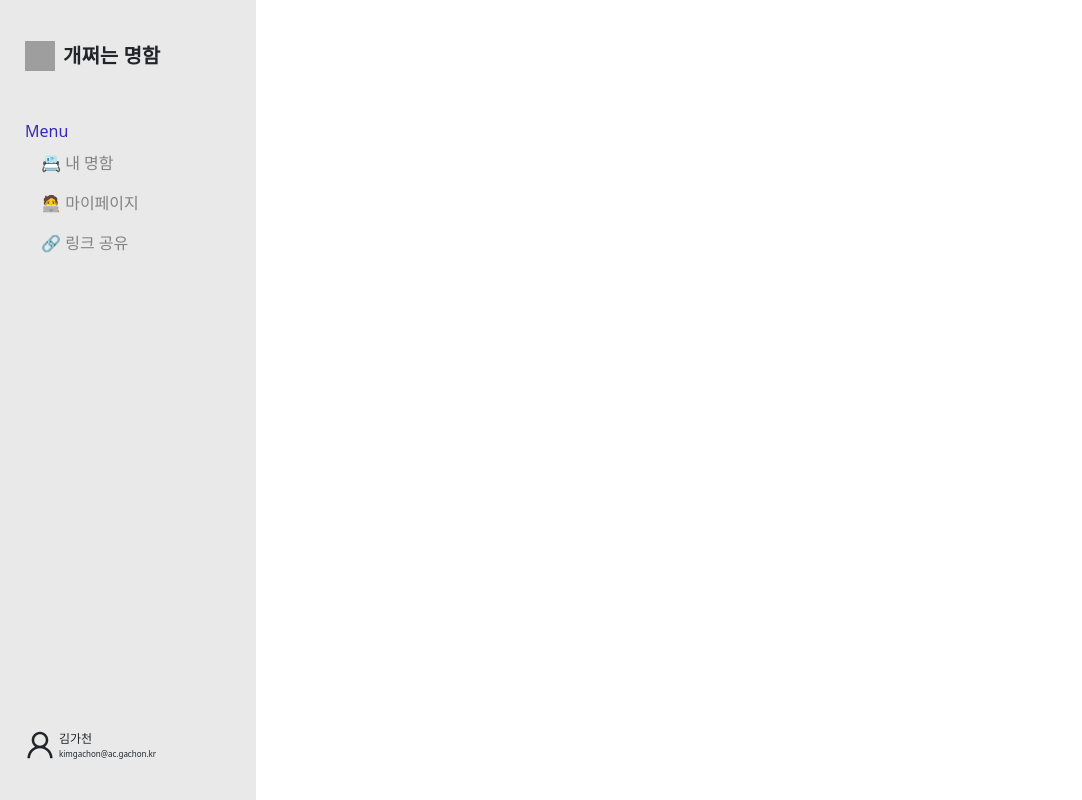
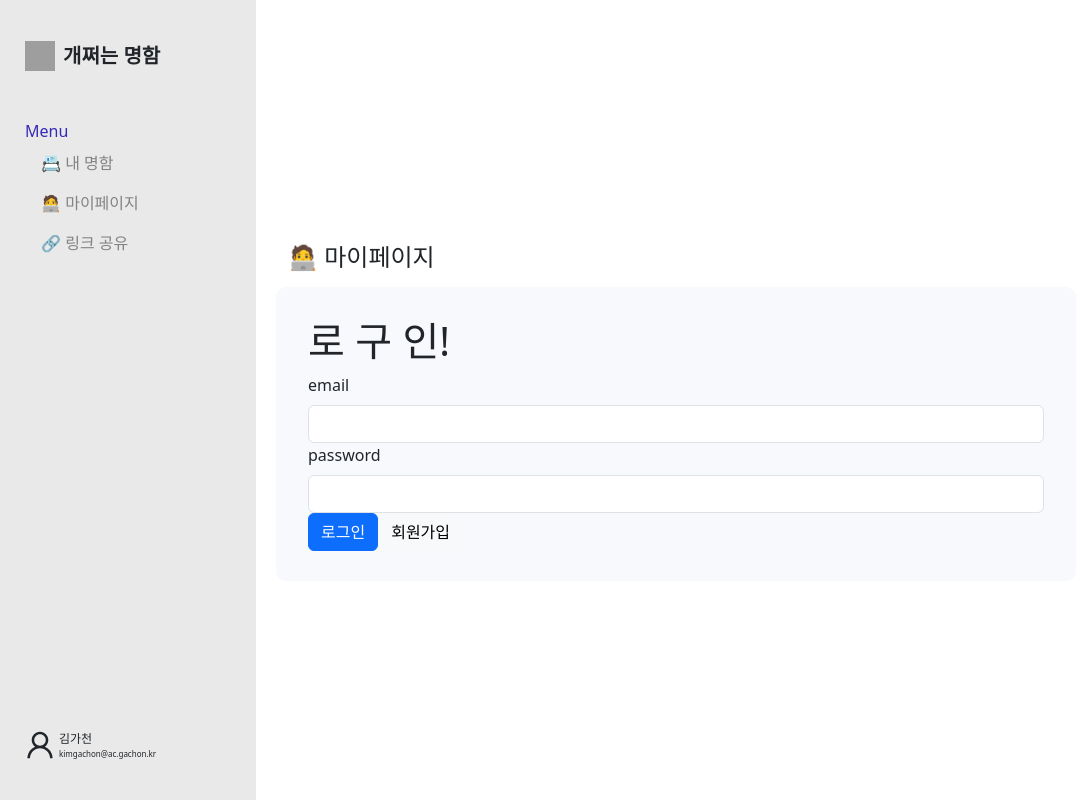
Before and after one commit to Wacathon/frontend, a React (Create React App) app: page /login in a window 1280 px wide. Shown: the whole page, without its empty margins (0-1082 px from the left). Built offline with nearby package versions, Linux system fonts and the light colour scheme; grey boxes are pictures that could not be loaded.

Commit message:
feat: add login page

```diff
--- a/package.json
+++ b/package.json
@@ -7,6 +7,7 @@
     "@testing-library/react": "^13.4.0",
     "@testing-library/user-event": "^13.5.0",
     "antd": "^5.8.3",
+    "axios": "^1.4.0",
     "bootstrap": "^5.3.1",
     "chart.js": "^4.3.3",
     "react": "^18.2.0",
--- a/src/components/forms/Inputs.js
+++ b/src/components/forms/Inputs.js
@@ -1,6 +1,6 @@
 import React from "react";
 
-import { Form } from "react-bootstrap";
+import Form from "react-bootstrap/Form";
 
 function Inputs({
 	inputValue,
--- /dev/null
+++ b/src/pages/LoginPage.js
@@ -0,0 +1,78 @@
+import React from "react";
+import axios from "axios";
+
+import { Col, Container, Row, Form, Button } from "react-bootstrap";
+import "../components/mypages/mypage.css";
+import { useNavigate } from "react-router-dom";
+
+function LoginPage() {
+  const navigator = useNavigate()
+
+  const login = React.useCallback(async (email = "tester1@test.com", passwd = "abcd1234!@") => {
+    try {
+      const { data: { response, success } } = await axios.post('http://43.202.59.248:8080/api/member/login', {
+        email,
+        passwd,
+      })
+      if (success) {
+        const { accessToken, refreshToken } = response
+        localStorage.setItem("accessToken", accessToken)
+        localStorage.setItem("refreshToken", refreshToken)
+      }
+      console.log()
+    } catch (e) {
+      console.error(e)
+    }
+	}, [])
+
+  return (
+		<Container fluid>
+			<Row className="mt-4">
+				<Col>
+					<h4>🧑‍💻 마이페이지</h4>
+				</Col>
+			</Row>
+			<Row className="mt-2 myPage-wrapper">
+        <h1> 로 구 인! </h1>
+        <Form onSubmit={async (e) => {
+          e.preventDefault()
+          console.log(e.target.children["email"].value)
+          console.log(e.target.children["passwd"].value)
+          await login(
+            e.target.children["email"].value,
+            e.target.children["passwd"].value,
+          )
+        }}>
+          <Form.Label htmlFor="email">email</Form.Label>
+          <Form.Control
+            type="email"
+            id="email"
+            aria-describedby="tester1@test.com"
+          />
+          <Form.Label htmlFor="password">password</Form.Label>
+          <Form.Control
+            type="password"
+            id="passwd"
+            aria-describedby="abcd1234!@"
+          />
+          <Button
+            type="submit"
+          >
+            로그인
+          </Button>
+          <Button
+            variant="light"
+            onClick={() => {
+              navigator("/signup")
+            }}
+          >
+            회원가입
+          </Button>
+
+        </Form>
+			</Row>
+		</Container>
+	);
+}
+
+export default LoginPage;
--- a/src/routes/AppRouter.js
+++ b/src/routes/AppRouter.js
@@ -3,9 +3,10 @@ import { Route, Routes } from "react-router-dom";
 import CardPage from "../pages/CardPage";
 import Navigation from "./Navigation";
 import MyPage from "../pages/MyPage";
+import LoginPage from "../pages/LoginPage";
+import LinkPage from "../pages/LinkPage";
 
 import "./route.css";
-import LinkPage from "../pages/LinkPage";
 
 function AppRouter() {
 	return (
@@ -16,6 +17,7 @@ function AppRouter() {
 			<div className="main-wrapper">
 				<Routes>
 					<Route path="/" element={<CardPage />} />
+					<Route path="/login" element={<LoginPage />} />
 					<Route path="/mypage" element={<MyPage />} />
 					<Route path="/share-link" element={<LinkPage />} />
 				</Routes>
```
Also changed, not shown: 2 other files (tests, documents, lock files or other folders).
